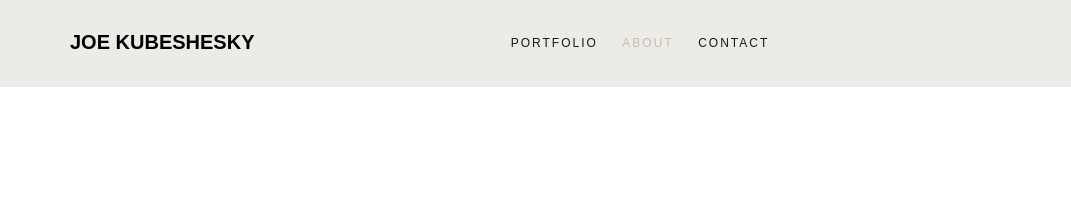
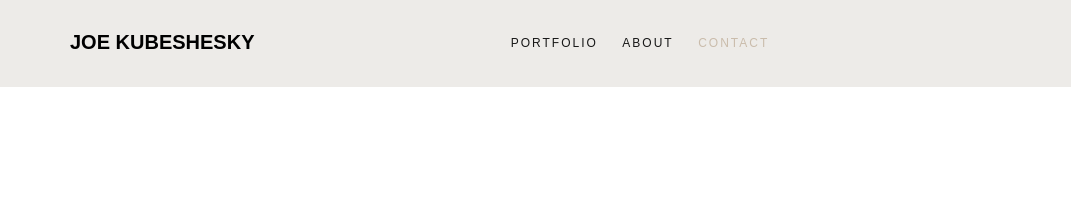
Before and after one commit to Joekubes22/joe-kubes22, a plain HTML site: page contact.html in a window 1280 px wide. Shown: the top 205 px of the page, 0-1071 px from the left. Drawn offline with Linux system fonts and the light colour scheme; files whose address does not match are found by name.

Commit message:
fixed nav

```diff
--- a/contact.html
+++ b/contact.html
@@ -67,7 +67,7 @@
 				<div class="fh5co-top-menu menu-1 text-center">
 					<ul>
 						<li><a href="work.html">Portfolio</a></li>
-						<li class="active"><a href="about.html">About</a></li>
+						<li><a href="about.html">About</a></li>
 	<!---
 						<li class="has-dropdown">
 							<a href="#">Dropdown</a>
@@ -79,7 +79,7 @@
 							</ul>
 						</li>
 	-->
-						<li><a href="contact.html">Contact</a></li>
+						<li class="active"><a href="contact.html">Contact</a></li>
 					</ul>
 				</div>
 				<div class="fh5co-top-social menu-1 text-right">
```
